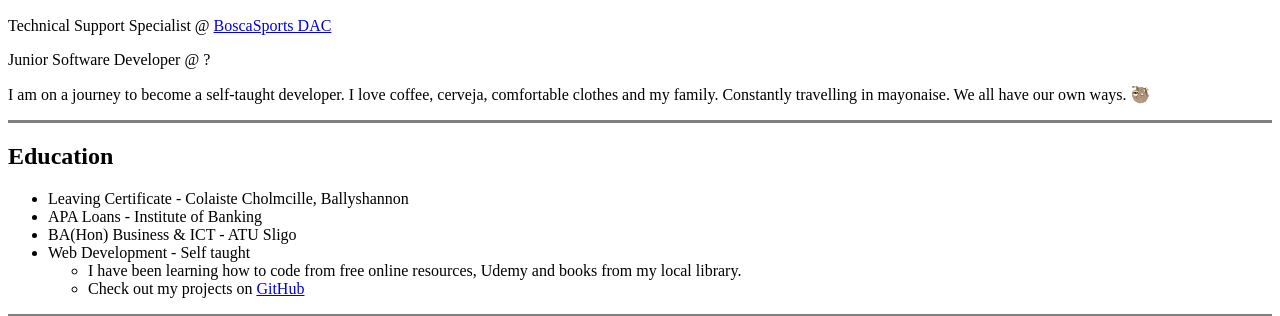
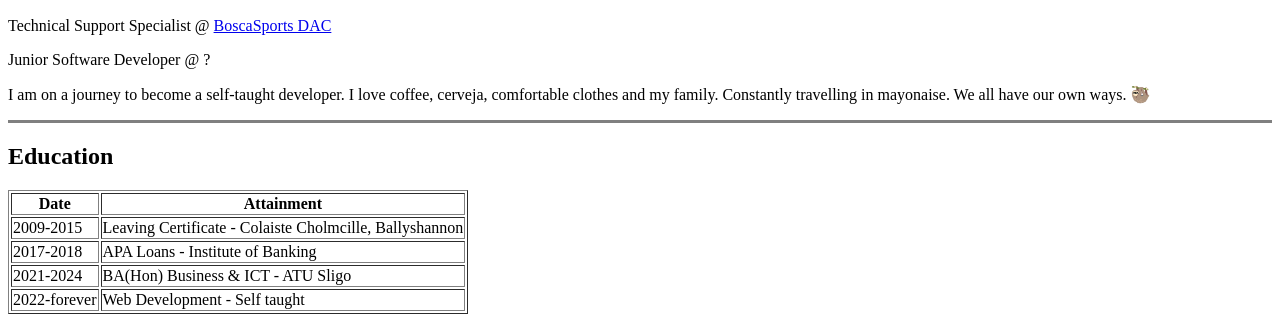
Before and after one commit to elmcgu/personalWebsite90sStyle, a plain HTML site: page index.html in a window 1280 px wide. Shown: the part 497-813 px from the top of the page. Drawn offline with Linux system fonts and the light colour scheme.

Commit message:
Update index.html
Added table to Education section. Border attribute is deprecated but I want to do this all in HTML as per 90s era goal.

```diff
--- a/index.html
+++ b/index.html
@@ -14,16 +14,38 @@
         <hr size="3" noshade>
 
         <h2>Education</h2>
-        <ul>
-            <li>Leaving Certificate - Colaiste Cholmcille, Ballyshannon</li>
-            <li>APA Loans - Institute of Banking</li>
-            <li>BA(Hon) Business & ICT - ATU Sligo</li>
-            <li>Web Development - Self taught</li>
-                <ul>
-                    <li>I have been learning how to code from free online resources, Udemy and books from my local library.
-                    <li>Check out my projects on <a href="http://github.com/KraftJunk">GitHub</a>
-                </ul>
-        </ul>
+        <table border="1">
+            <thead>
+                <th>Date</th>
+                <th>Attainment</th>
+
+            </thead>
+            <tbody>
+            <tr>
+                <td>2009-2015</td>
+                <td>Leaving Certificate - Colaiste Cholmcille, Ballyshannon</td>
+            </tr>
+            <tr>
+                <td>2017-2018</td>
+                <td>APA Loans - Institute of Banking</td>
+            </tr>
+            <tr>
+                <td>2021-2024</td>
+                <td>BA(Hon) Business & ICT - ATU Sligo</td>
+
+            </tr>
+            <tr>
+                <td>2022-forever</td>
+                <td>Web Development - Self taught</td>
+
+            </tr>
+
+            </tbody>
+            <tfoot>
+
+            </tfoot>
+
+        </table>
         <hr size="3" noshade>
         <h2>Experience</h2>
         <ul>
@@ -38,6 +60,11 @@
                     <li>We work with many top Betting shops such as <em>Paddy Power</em> and Pool betting providers like <em>Britbet</em>.</li>
                     <li>As well as our own custom CMS, I get to work with AWS and various Atlassian services.</li>
                     <li>I use <em>Python, SQL, PHP</em> and <em>BASH</em> frequently in my role.</li>
+                </ul>
+            <li>Web Development - Self taught</li>
+                <ul>
+                    <li>I have been learning how to code from free online resources, Udemy and books from my local library.
+                    <li>Check out my projects on <a href="http://github.com/KraftJunk">GitHub</a>
                 </ul>
 
         </ul>
```
